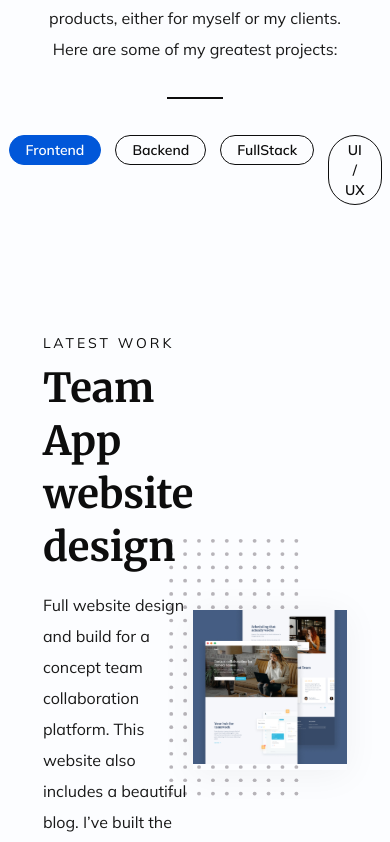
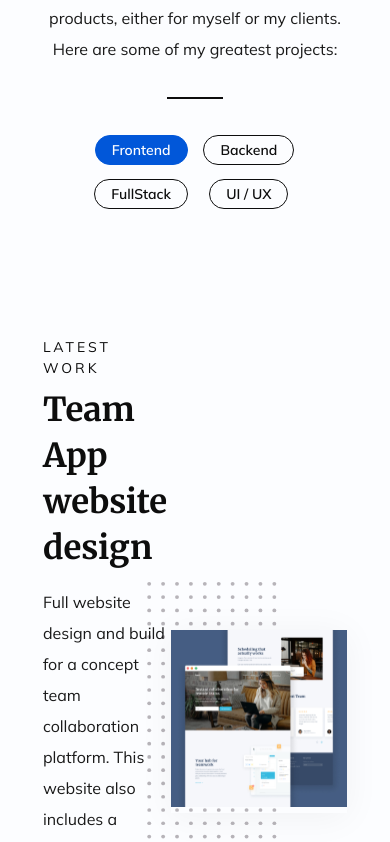
Before and after one commit to NightClover-code/portfolio-website-v2, a Next.js app: page / in a window 390 px wide. Shown: the part 1400-2242 px from the top of the page. Built offline with nearby package versions, Linux system fonts and the light colour scheme.

Commit message:
feat: more media queries styling

```diff
--- a/components/Projects/Item/Content/index.tsx
+++ b/components/Projects/Item/Content/index.tsx
@@ -8,7 +8,7 @@ export interface ContentProps {
 const Content: React.FC<ContentProps> = ({ title, description }) => (
   <div>
     <h4 className="text-[14px] uppercase tracking-[3px]">Latest work</h4>
-    <h1 className="mt-2 text-[40px] max-w-[300px]">{title}</h1>
+    <h1 className="mt-2 text-[40px] max-w-[300px] h1-queries">{title}</h1>
     <p className={`max-w-[400px] m-auto mt-4 text-offBlack`}>{description}</p>
 
     <PrimaryButton className="mt-8">See this project</PrimaryButton>
--- a/components/Projects/index.tsx
+++ b/components/Projects/index.tsx
@@ -23,7 +23,7 @@ const Projects = () => {
           My latest <span>work</span>
         </Content>
 
-        <Tags tags={tags} />
+        <Tags className="xs:grid xs:grid-cols-2 xs:gap-y-[14px]" tags={tags} />
       </div>
 
       <div className="grid grid-cols-1 gap-y-12">
--- a/components/Tags/index.tsx
+++ b/components/Tags/index.tsx
@@ -4,13 +4,14 @@ import Tag from './Tag';
 
 interface TagsProps {
   tags: string[];
+  className?: string;
 }
 
-const Tags: React.FC<TagsProps> = ({ tags }) => {
+const Tags: React.FC<TagsProps> = ({ tags, className }) => {
   const [activeTag, setTag] = useState<string>(tags[0]);
 
   return (
-    <div className={`flex mt-9 gap-[14px]`}>
+    <div className={`flex mt-9 gap-x-[14px] ${className}`}>
       {tags.map(_tag => {
         return (
           <div key={v4()} onClick={() => setTag(_tag)}>
```
